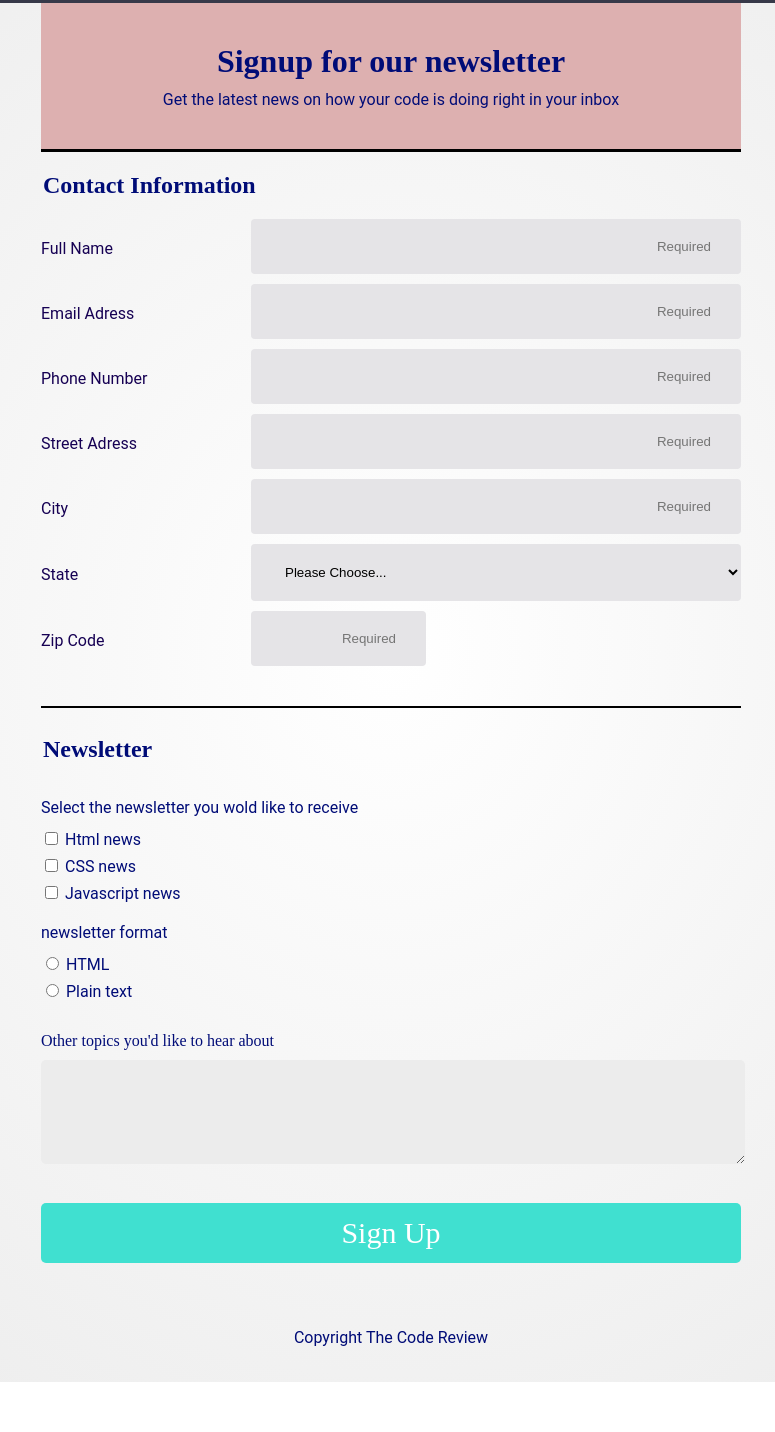
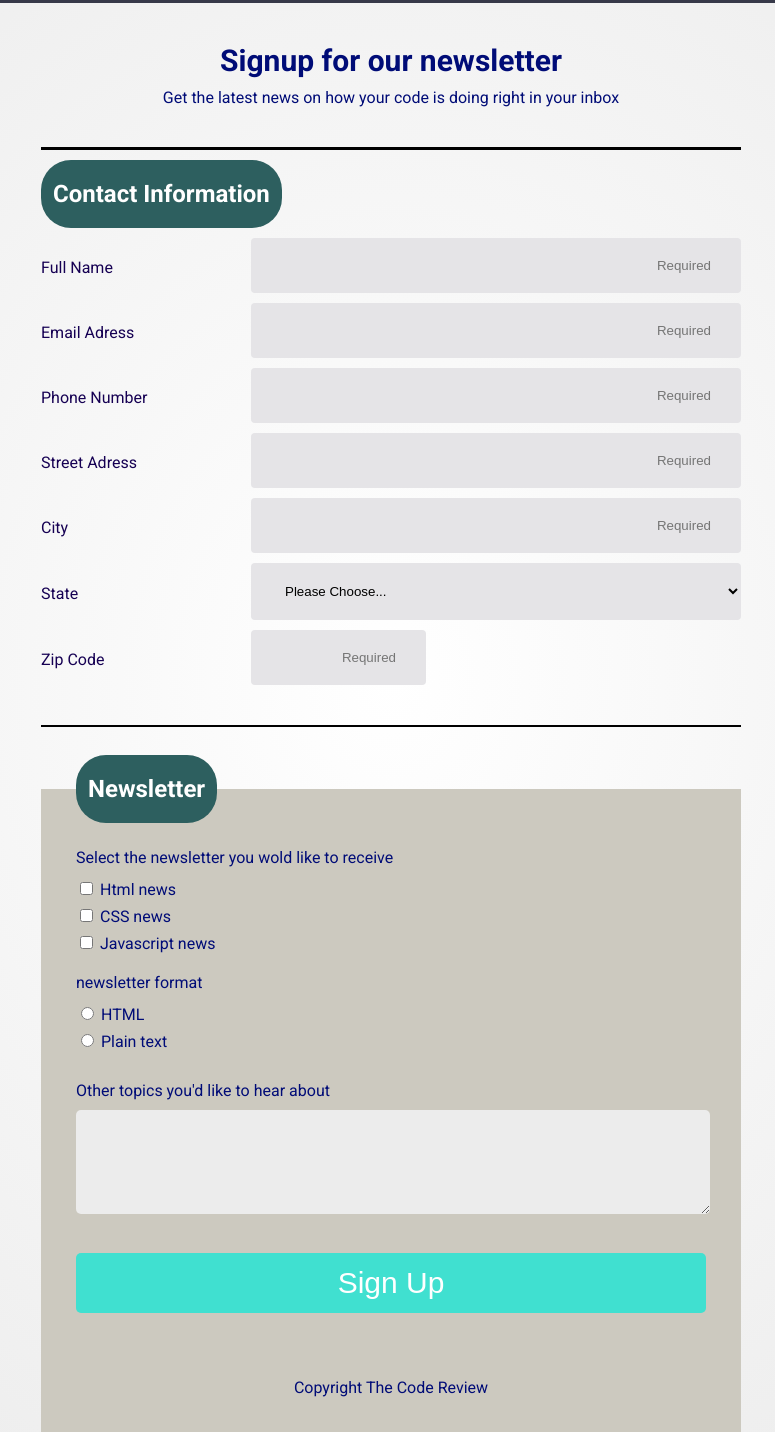
Before and after one commit to reikoni1/unit3-online-registration-form, a plain HTML site: page index.html in a window 1280 px wide. Shown: the part 77-1509 px from the top of the page, without its empty margins (249-1024 px from the left). Before the commit the page ends 1459 px from the top, so only its background shows below. Drawn offline with Linux system fonts and the light colour scheme; a web font is replaced by a local one.

Commit message:
added unit 3

```diff
--- a/css/style.css
+++ b/css/style.css
@@ -26,13 +26,11 @@ header {
 }
 
 h1 {
-    font-family: "karbon-bold";
     margin: 0;
+    font-size: 25px;
 }
 
-h2 {
-    font-family: "karbon-bold";
-}
+
 
 
 main {
@@ -42,7 +40,7 @@ main {
 
 .container {
     display: flex;
-    width: 90%;
+    width: 100%;
     flex-direction: column;
     justify-content: center;
     align-self: center;
@@ -76,6 +74,7 @@ main {
     background: black;
     width: 100%;
     border: none;
+    margin-bottom: 10px;
 }
 
 .contact-info {
@@ -83,7 +82,7 @@ main {
     flex-direction: column;
     justify-content: space-between;
     flex-wrap: wrap;
-    padding: 0;
+    padding: 0 5%;
     margin: 0;
 }
 
@@ -111,7 +110,7 @@ input[name="user-zip"]::placeholder{
 }
 
 label {
-    width: 30%;
+    width: 100%;
     flex-shrink: 0;
     margin-bottom: 5px;
 }
@@ -196,6 +195,12 @@ input[type="tel"]::placeholder:focus {
     border: none;
 }
 
+.newsletter{
+    padding: 0 5% 0 5%;
+    background-color: rgb(204, 201, 191);
+    margin-top: 20px;
+}
+
 .newsletter >  input{
     margin-top: 10px;
     margin-bottom: 0;
@@ -211,7 +216,6 @@ input[type="tel"]::placeholder:focus {
 }
 
 .textbox >  *{
-    font-family: "karbon-bold";
     margin: 10px 0;
 }
 
@@ -224,7 +228,6 @@ p {
     background: rgb(236, 236, 236);
     outline: none;
     border: none;
-    font-family: "karbon";
     font-size: 20px;
     border-radius: 5px;
     margin-bottom: 25px;
@@ -239,7 +242,6 @@ textarea:focus {
 
 
 input[type="submit"]{
-    font-family: "karbon-bold";
     background:turquoise;
     width: 100%;
     height: 60px;
@@ -269,7 +271,8 @@ input[type="radio"]{
 
 footer {
     text-align: center;
-    margin-bottom: 30px
+    padding-bottom: 30px;
+    background-color: rgb(204, 201, 191);
 }
 
 
@@ -279,16 +282,18 @@ fieldset {
     margin: 0;
 }
 
-.upper-info {
-    background-color: rgb(221, 176, 176);
+
+legend {
+    background-color: rgba(45, 95, 95);
+    border-radius: 30px;
+    margin-bottom: 10px;
+    color: white;
 }
 
 
-
-
-
-
-
+h2{
+    padding: 0 10px;
+}
 
 
 
@@ -358,4 +363,11 @@ select:valid {
         width: 25%;
     }
 
+    label {
+        width: 30%;
+    }
+
+    h1{
+        font-size: 30px;
+    }
 }
--- a/index.html
+++ b/index.html
@@ -6,6 +6,7 @@
     <meta name="viewport" content="width=device-width, initial-scale=1.0">
     <title>online-registration</title>
     <link rel="stylesheet" href="css/style.css">
+    <link href="https://fonts.googleapis.com/css?family=Muli%7CRoboto:400,300,500,700,900" rel="stylesheet">
 </head>
 
 <body>
```
